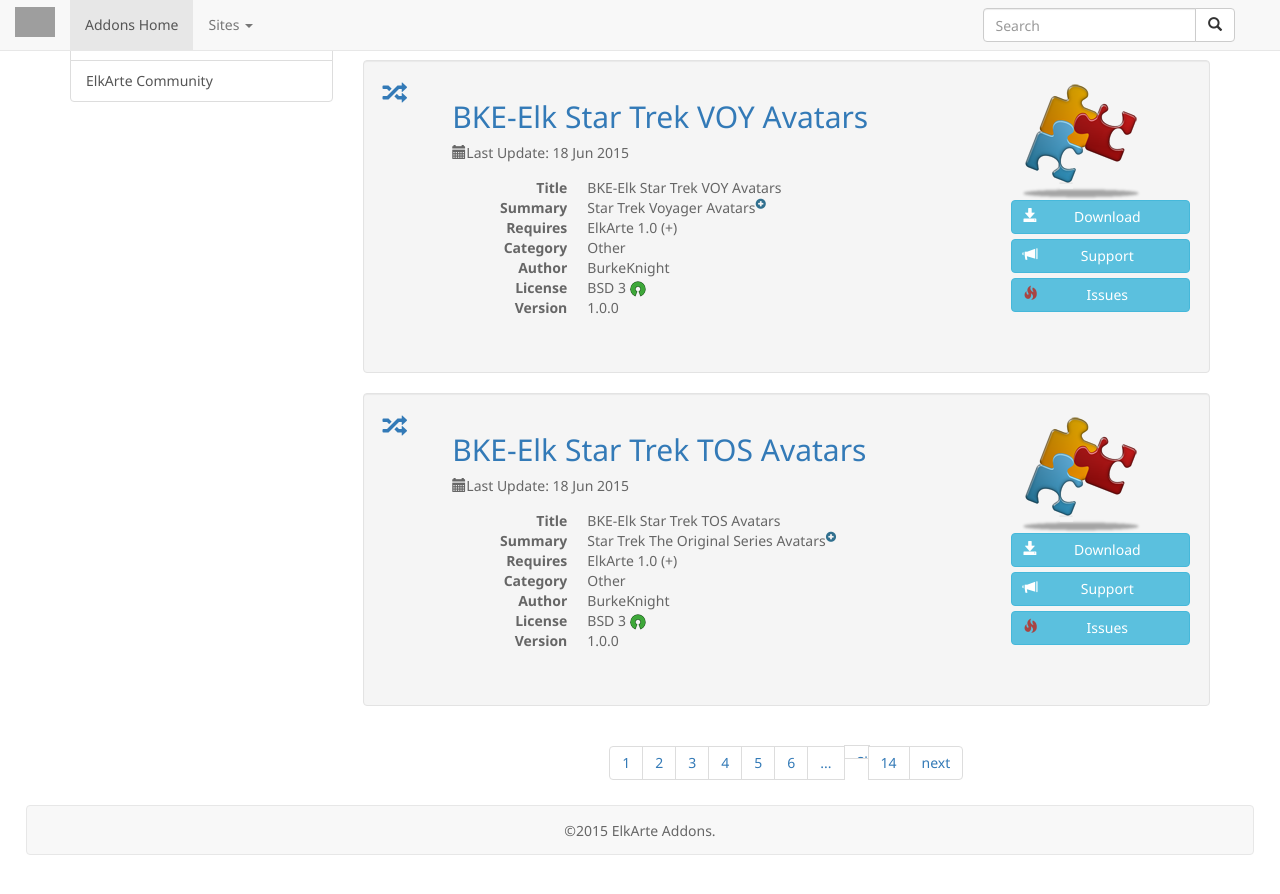
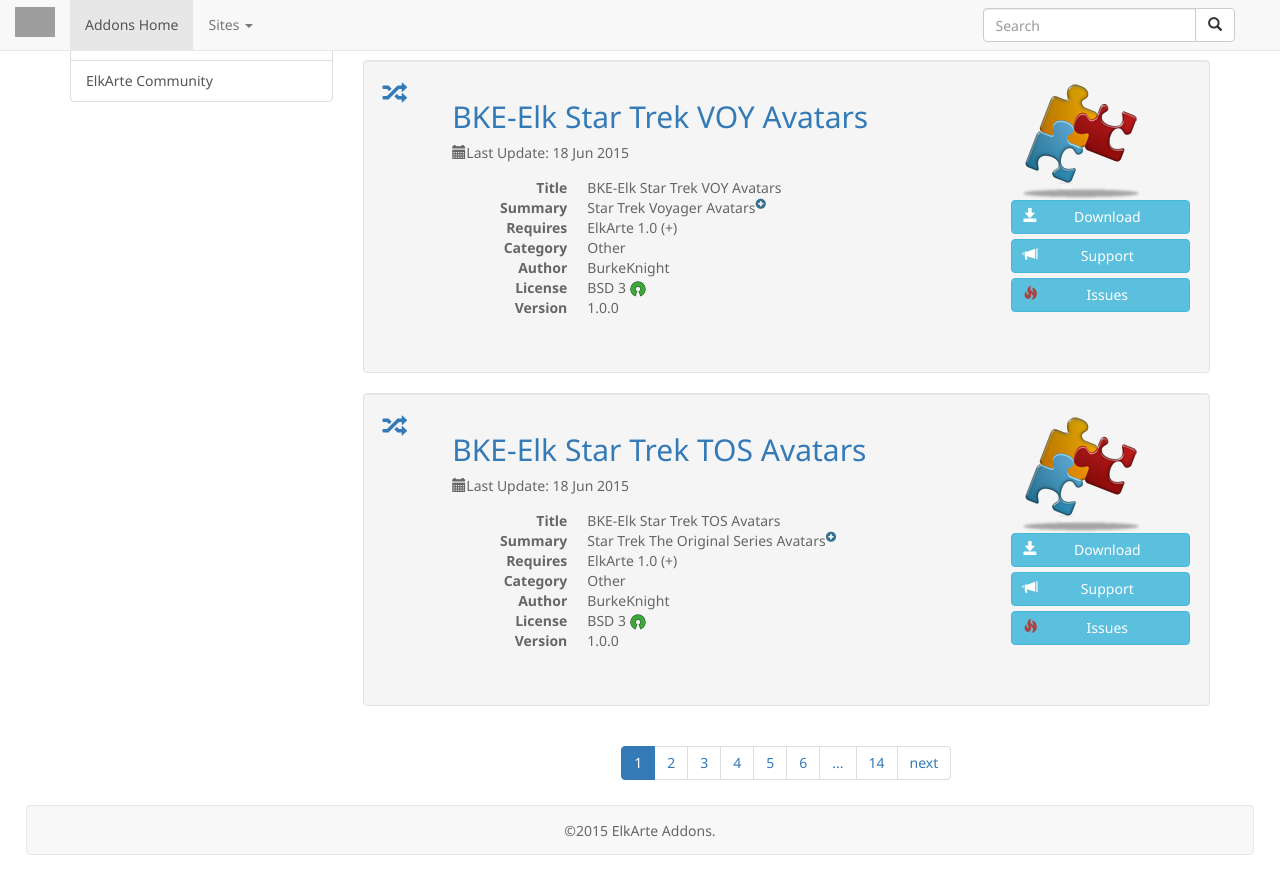
Before and after one commit to elkarte/addons, a Jekyll site: the page built from index.html, in a window 1280 px wide and 900 px high, scrolled down 1042 px. Shown: the top 894 px of the window. Built offline with Jekyll 4.4.1, drawn with Linux system fonts in a browser that asks for light colours; nearby versions of some CDN libraries; Markdown is read by kramdown in place of the engine named in the settings; the list of posts is cut into pages by our own code; grey boxes are pictures that could not be loaded.

Commit message:
! use active class for current page

```diff
--- a/_includes/pager.html
+++ b/_includes/pager.html
@@ -59,7 +59,7 @@
     </li>
     <li class="pages-indicator{{ indicator_first }} pages-indicator--offset-{{ relative_first }}"><span aria-hidden="true">...</span><span class="sr-only">Skipped pages indicator</span></li>
     {% else %}
-    <li class="page first current-page">
+    <li class="page first active">
         <span class="pagination-item"><span class="sr-only">current page</span><span aria-hidden="true">1</span></span>
     </li>
     {% endunless %}
@@ -68,7 +68,7 @@
         {% if count >= limitprev and count <= limitnext %}
             {% assign relative_to_current = paginator.page | minus: count | replace: '-', '' | divided_by: 1 %}
             {% unless count == totalpages %}
-            <li class="page offset-{{relative_to_current}}{% if count == paginator.page %} current-page{% endif %}">
+            <li class="page offset-{{relative_to_current}}{% if count == paginator.page %} active{% endif %}">
                 {% if count == paginator.page %}
                 <span class="pagination-item"><span class="sr-only">current page</span><span aria-hidden="true">{{ count }}</span></span>
                 {% else %}
@@ -80,12 +80,12 @@
     {% endfor %}
 
     {% unless paginator.page == totalpages %}
-    <li class="pages-indicator{{ indicator_last }} pages-indicator--offset-{{ relative_last }}"><span aria-hidden="true">...</span><span class="sr-only">Skipped pages indicator</span></li>
+    <li class="pages-indicator{{ indicator_last }} pages-indicator--offset-{{ relative_last }}"><span aria-hidden="true">...</span></li>
     <li class="page last">
         <a class="pagination-item" href="{{ site.baseurl}}/page{{ totalpages }}"><span class="sr-only">page </span>{{ totalpages }}</a>
     </li>
     {% else %}
-    <li class="page last current-page">
+    <li class="page last active">
         <span class="pagination-item"><span class="sr-only">current page</span><span aria-hidden="true">{{ totalpages }}</span></span>
     </li>
     {% endunless %}
```
